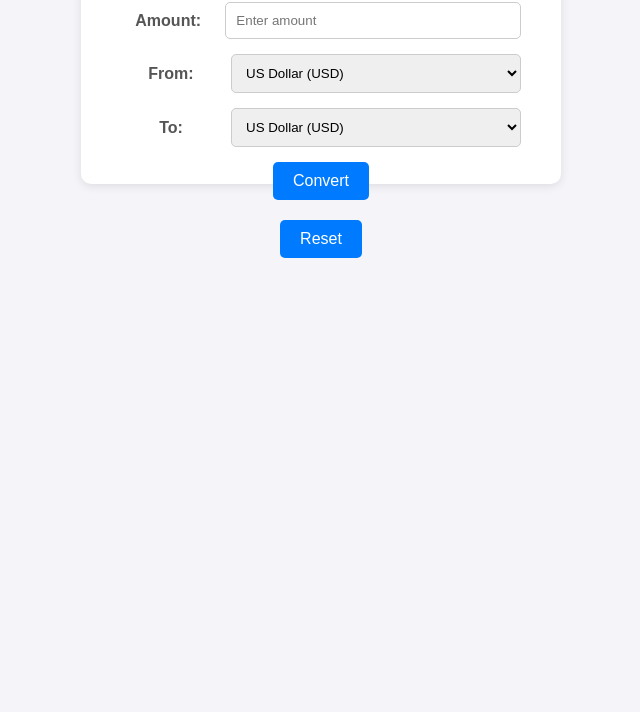
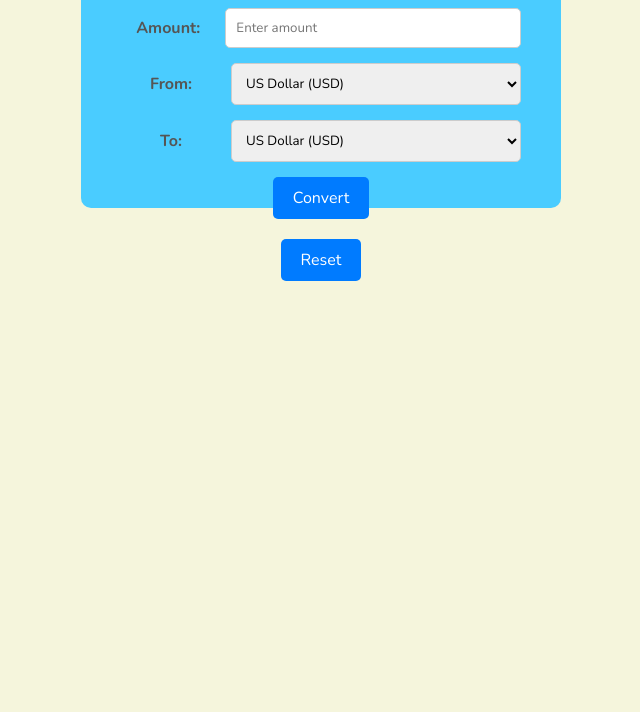
Before and after one commit to dkerishna/Currency-Converter-App-V2, a website: page index.html in a window 1280 px wide. Shown: the part 104-816 px from the top of the page, without its empty margins (319-959 px from the left). Drawn offline with nearby package versions, Linux system fonts and the light colour scheme.

Commit message:
font and colour update

```diff
--- a/index.html
+++ b/index.html
@@ -5,6 +5,9 @@
     <meta name="viewport" content="width=device-width" />
     <title>Currency Converter with API</title>
     <link href="styles.css" rel="stylesheet" type="text/css" />
+    <link rel="preconnect" href="https://fonts.googleapis.com">
+    <link rel="preconnect" href="https://fonts.gstatic.com" crossorigin>
+    <link href="https://fonts.googleapis.com/css2?family=Nunito:ital,wght@0,200..1000;1,200..1000&display=swap" rel="stylesheet">
   </head>
 
   <body>
--- a/styles.css
+++ b/styles.css
@@ -1,20 +1,19 @@
 body {
-  font-family: 'Arial', sans-serif;
-  background-color: #f4f4f9;
+  font-family: 'Nunito';
+  background-color: beige;
   display: flex;
   justify-content: center;
   height: 100vh;
 }
 
 .container {
-  background-color: #fff;
+  background-color: rgb(74, 204, 255);
   border-radius: 10px;
-  box-shadow: 0 2px 10px rgba(0, 0, 0, 0.1);
   padding: 20px 40px;
   text-align: center;
   max-width: 400px;
   width: 100%;
-  height: 30%;
+  height: 33%;
 }
 
 h1 {
@@ -43,6 +42,7 @@ h1 {
   border: 1px solid #ccc;
   border-radius: 5px;
   width: calc(100% - 110px);
+  font-family: 'Nunito';
 }
 
 button {
@@ -54,6 +54,7 @@ button {
   font-size: 16px;
   cursor: pointer;
   transition: background-color 0.3s ease;
+  font-family: 'Nunito';
 }
 
 button:hover {
@@ -61,8 +62,9 @@ button:hover {
 }
 
 .result {
-  color: #007bff;
+  color: #0026ff;
   font-size: 18px;
   font-weight: bold;
   margin-top: 20px;
+  font-family: 'Nunito';
 }
```
